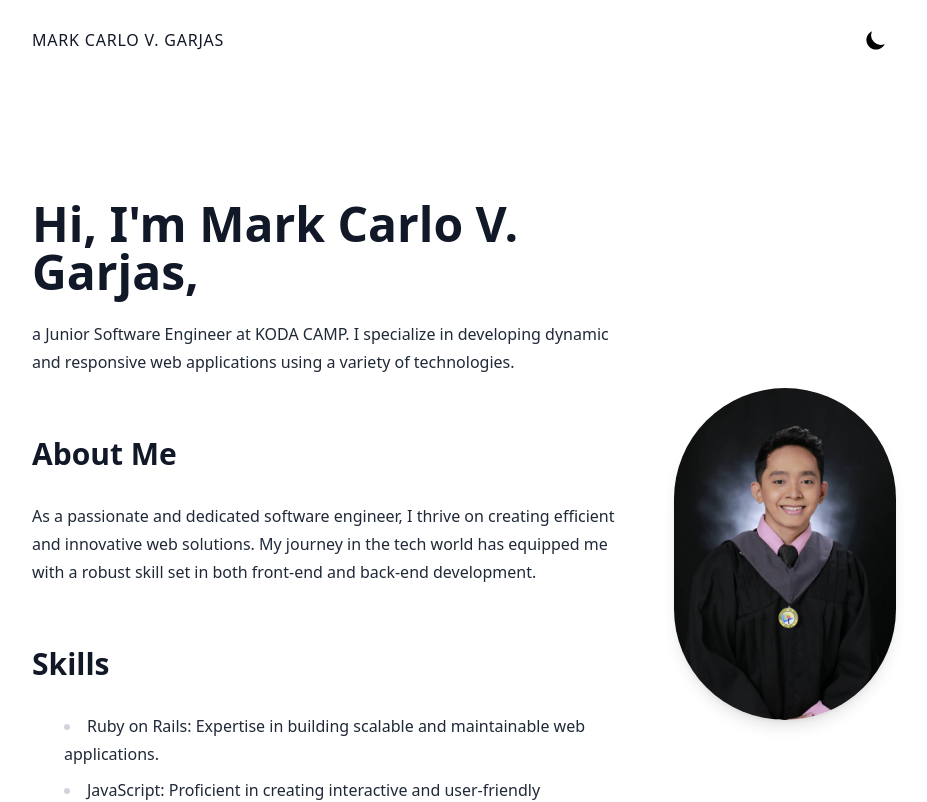
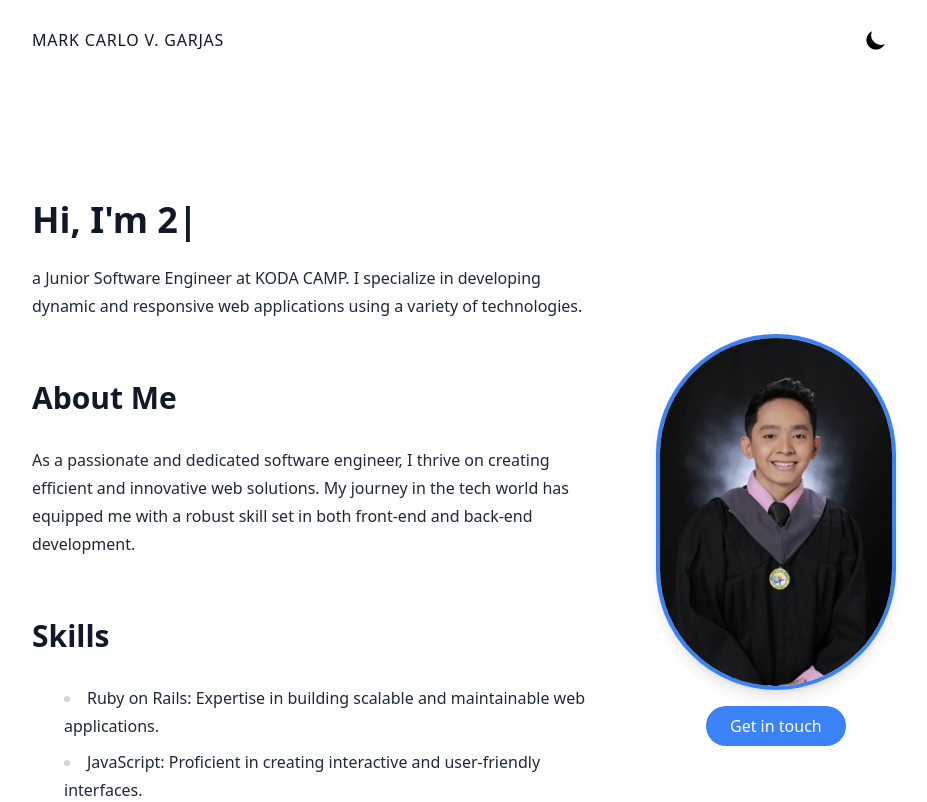
Before and after one commit to markcgarjas/my-portfolio, a Next.js app in the folder with-tailwindcss-app/: page / in a window 1280 px wide. Shown: the top 802 px of the page, without its empty margins (176-1103 px from the left). Built offline with nearby package versions, Linux system fonts and the light colour scheme.

Commit message:
adjust about page

```diff
--- a/with-tailwindcss-app/package.json
+++ b/with-tailwindcss-app/package.json
@@ -12,8 +12,10 @@
     "@tailwindcss/typography": "^0.5.13",
     "next": "14.2.5",
     "next-themes": "^0.3.0",
-    "react": "^18",
-    "react-dom": "^18"
+    "react": "^18.3.1",
+    "react-dom": "^18.3.1",
+    "react-typed": "^2.0.12",
+    "typed.js": "^2.1.0"
   },
   "devDependencies": {
     "@types/node": "^20",
--- a/with-tailwindcss-app/src/app/components/About.js
+++ b/with-tailwindcss-app/src/app/components/About.js
@@ -1,15 +1,35 @@
-import React from "react";
+'use client'
+
+import React, { useEffect, useRef } from 'react';
 import Image from "next/image";
 import profile from "../profile/profile.jpg";
+import Typed from 'typed.js';
 
 const About = () => {
+    const typedElement = useRef(null);
+
+    useEffect(() => {
+        if (typedElement.current) {
+            const typed = new Typed(typedElement.current, {
+                strings: ['Mark Carlo V. Garjas', '24 years old'],
+                typeSpeed: 50,
+                backSpeed: 50,
+                loop: true
+            });
+
+            return () => {
+                typed.destroy();
+            };
+        }
+    }, []);
+
     return (
         <div className="container px-4 mx-auto py-12">
             <div className="lg:space-x-5 lg:flex lg:flex-row items-center lg:-mx-4 flex flex-col-reverse text-center lg:text-left">
                 <div className="lg:px-4 lg:mt-12 animate-fadeIn">
-                    <h1 className="text-2xl font-bold text-gray-900 lg:text-5xl dark:text-white">
-                        Hi, I&apos;m Mark Carlo V. Garjas,
-                    </h1>
+                    <h2 className="text-2xl font-bold text-gray-900 lg:text-4xl dark:text-white">
+                        Hi, I&apos;m <span ref={typedElement}></span>
+                    </h2>
                     <div className="mt-6 text-gray-800 dark:text-white prose dark:prose-dark">
                         <p className="mb-4">
                             a Junior Software Engineer at KODA CAMP. I specialize in developing
@@ -30,16 +50,25 @@ const About = () => {
                         </ul>
                     </div>
                 </div>
-                <div className="flex justify-center items-center lg:mt-12 lg:px-4 mb-10 animate-fadeIn">
+                <div className="flex flex-col justify-center items-center lg:mt-12 lg:px-4 mb-10 animate-fadeIn">
                     <Image
                         src={profile}
                         alt="Profile"
                         priority={true}
-                        className="rounded-full shadow-lg"
+                        className="rounded-full shadow-lg border-4 border-blue-500"
                         width={250}
                         height={250}
                         placeholder="blur"
                     />
+                    <a
+                        key='Send a message'
+                        href='https://mail.google.com/mail/u/0/?fs=1&to=markcarlo859@gmail.com.com&bcc=markcarlo859@gmail.com&tf=cm'
+                        className="mt-4 px-6 py-2 bg-blue-500 text-white rounded-full transition-colors hover:bg-blue-600"
+                        target="_blank"
+                        rel="noreferrer"
+                    >
+                        Get in touch
+                    </a>
                 </div>
             </div>
         </div>
```
Also changed, not shown: 1 other file (tests, documents, lock files or other folders).
